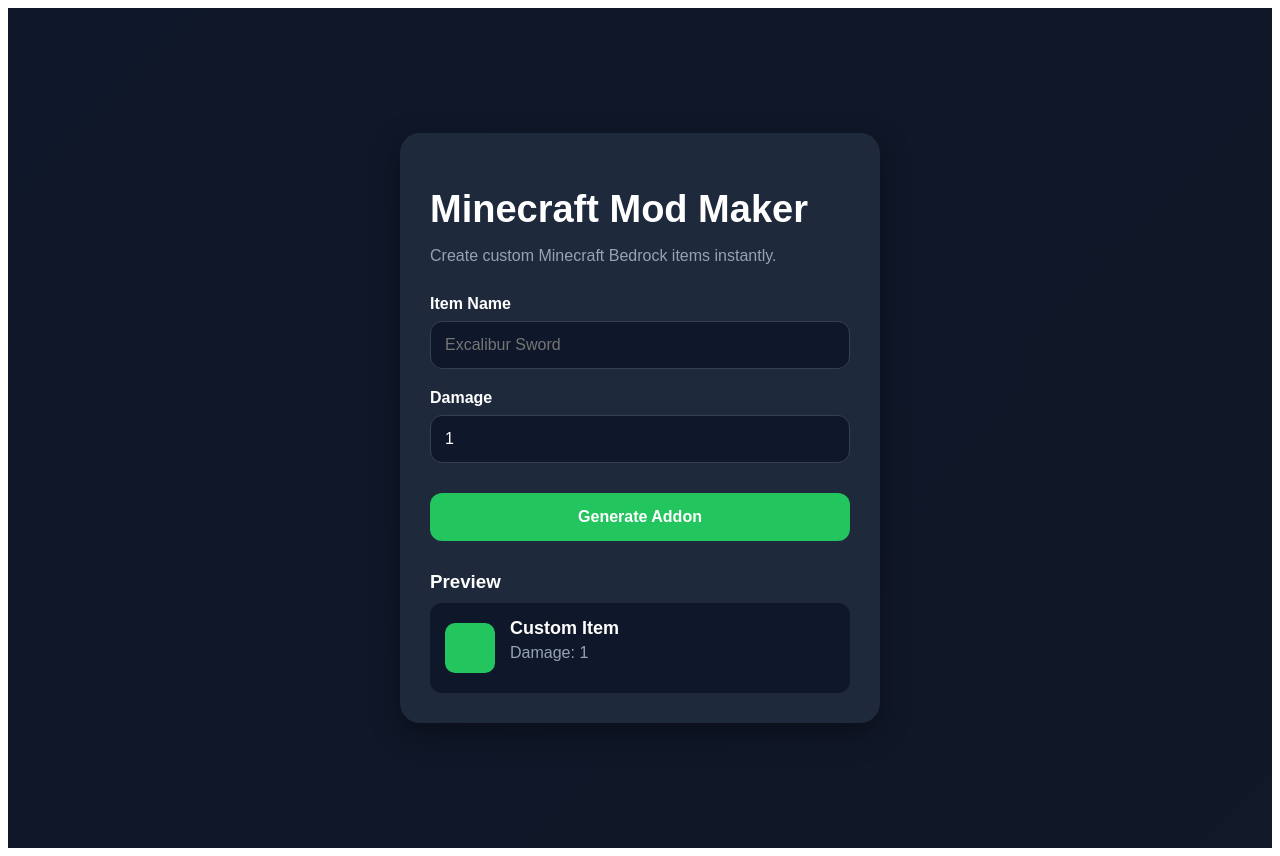
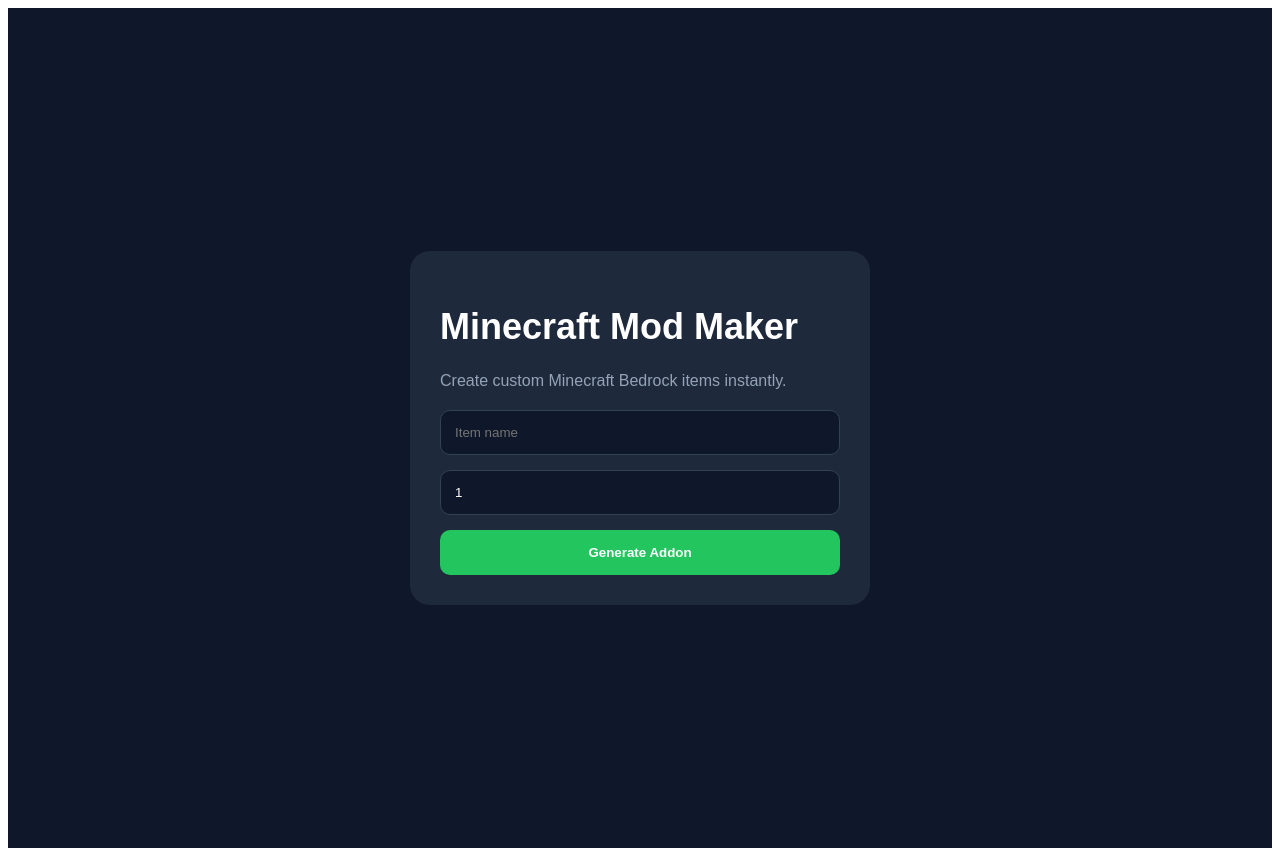
Before and after one commit to kibaofficialgit/Minmodmaker, a Next.js app: page / in a window 1280 px wide. Built offline with nearby package versions, Linux system fonts and the light colour scheme.

Commit message:
Update index.js

```diff
--- a/pages/index.js
+++ b/pages/index.js
@@ -7,13 +7,12 @@ export default function Home() {
 
   const generate = async () => {
     if (!name) {
-      alert("Please enter an item name");
+      alert("Please enter item name");
       return;
     }
 
     setLoading(true);
 
-    try {
     const res = await fetch("/api/generate", {
       method: "POST",
       headers: {
@@ -23,15 +22,15 @@ export default function Home() {
     });
 
     const blob = await res.blob();
+
     const url = window.URL.createObjectURL(blob);
 
     const a = document.createElement("a");
+
     a.href = url;
     a.download = `${name}.mcaddon`;
+
     a.click();
-    } catch (err) {
-      alert("Something went wrong");
-    }
 
     setLoading(false);
   };
@@ -45,19 +44,12 @@ export default function Home() {
           Create custom Minecraft Bedrock items instantly.
         </p>
 
-        <div style={styles.formGroup}>
-          <label style={styles.label}>Item Name</label>
-
         <input
           style={styles.input}
-            placeholder="Excalibur Sword"
+          placeholder="Item name"
           value={name}
           onChange={(e) => setName(e.target.value)}
         />
-        </div>
-
-        <div style={styles.formGroup}>
-          <label style={styles.label}>Damage</label>
 
         <input
           style={styles.input}
@@ -65,29 +57,10 @@ export default function Home() {
           value={damage}
           onChange={(e) => setDamage(e.target.value)}
         />
-        </div>
 
         <button style={styles.button} onClick={generate}>
           {loading ? "Generating..." : "Generate Addon"}
         </button>
-
-        <div style={styles.preview}>
-          <h3 style={{ marginBottom: 10 }}>Preview</h3>
-
-          <div style={styles.previewCard}>
-            <div style={styles.previewIcon}></div>
-
-            <div>
-              <p style={styles.previewName}>
-                {name || "Custom Item"}
-              </p>
-
-              <p style={styles.previewDamage}>
-                Damage: {damage}
-              </p>
-            </div>
-          </div>
-        </div>
       </div>
     </div>
   );
@@ -96,98 +69,50 @@ export default function Home() {
 const styles = {
   page: {
     minHeight: "100vh",
-    background: "linear-gradient(135deg, #0f172a, #111827)",
+    background: "#0f172a",
     display: "flex",
     justifyContent: "center",
     alignItems: "center",
-    padding: 20,
-    fontFamily: "Arial"
+    fontFamily: "Arial",
+    padding: 20
   },
 
   card: {
     width: "100%",
-    maxWidth: 420,
+    maxWidth: 400,
     background: "#1e293b",
-    borderRadius: 20,
     padding: 30,
-    boxShadow: "0 10px 30px rgba(0,0,0,0.4)",
-    color: "white"
+    borderRadius: 20
   },
 
   title: {
-    fontSize: 38,
-    marginBottom: 10,
-    fontWeight: "bold"
+    color: "white",
+    fontSize: 36
   },
 
   subtitle: {
     color: "#94a3b8",
-    marginBottom: 30
-  },
-
-  formGroup: {
     marginBottom: 20
-  },
-
-  label: {
-    display: "block",
-    marginBottom: 8,
-    fontWeight: "bold"
   },
 
   input: {
     width: "100%",
     padding: 14,
-    borderRadius: 12,
+    marginBottom: 15,
+    borderRadius: 10,
     border: "1px solid #334155",
     background: "#0f172a",
     color: "white",
-    fontSize: 16,
-    outline: "none",
     boxSizing: "border-box"
   },
 
   button: {
     width: "100%",
     padding: 15,
+    borderRadius: 10,
     border: "none",
-    borderRadius: 12,
     background: "#22c55e",
     color: "white",
-    fontSize: 16,
-    fontWeight: "bold",
-    cursor: "pointer",
-    marginTop: 10
-  },
-
-  preview: {
-    marginTop: 30
-  },
-
-  previewCard: {
-    background: "#0f172a",
-    padding: 15,
-    borderRadius: 12,
-    display: "flex",
-    alignItems: "center",
-    gap: 15
-  },
-
-  previewIcon: {
-    width: 50,
-    height: 50,
-    background: "#22c55e",
-    borderRadius: 10
-  },
-
-  previewName: {
-    fontWeight: "bold",
-    fontSize: 18,
-    margin: 0
-  },
-
-  previewDamage: {
-    color: "#94a3b8",
-    marginTop: 5
+    fontWeight: "bold"
   }
 };
```
Lines whose indentation alone changed are shown as unchanged.
